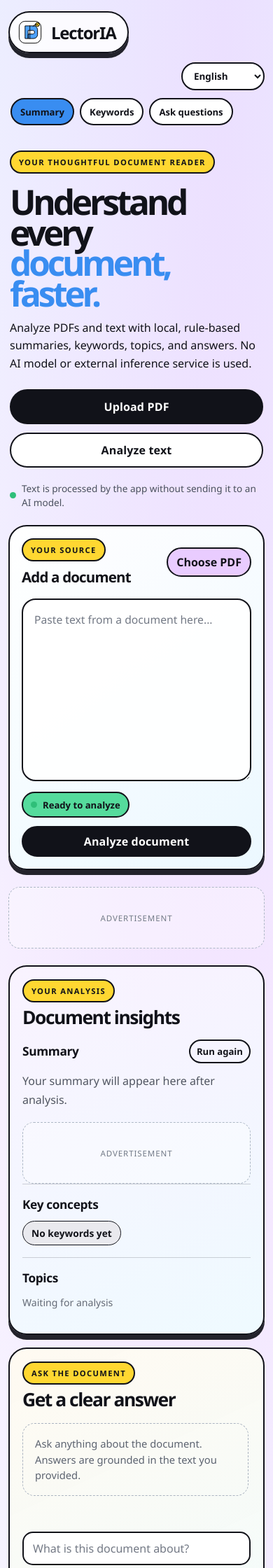
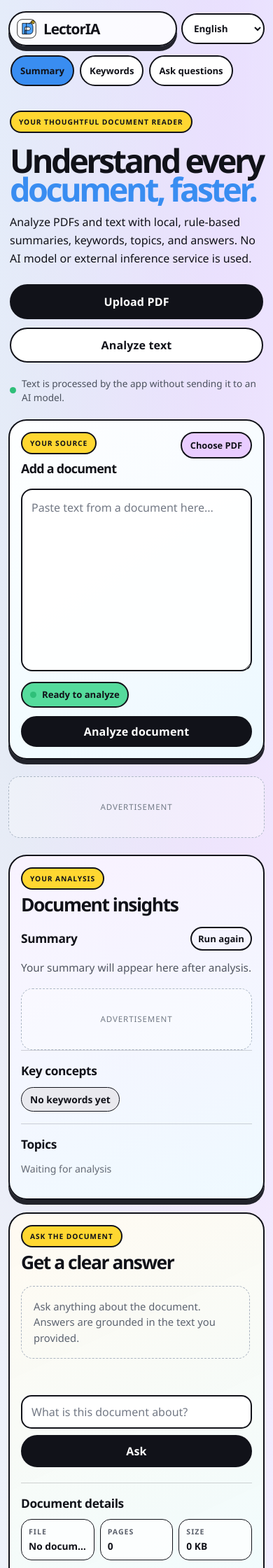
Before and after one commit to MichaelAcostaDev/Lectoriia, a Flask app: page / in a window 390 px wide. Shown: the top 2240 px of the page at 70% size. Run offline with Flask 3, Linux system fonts and the light colour scheme.

Commit message:
Style changes

```diff
--- a/static/style.css
+++ b/static/style.css
@@ -23,15 +23,22 @@ body {
   color: var(--color-carbon);
   background:
     radial-gradient(ellipse at 82% 4%, rgba(233, 204, 255, .54), transparent 34rem),
+    radial-gradient(ellipse at 7% 38%, rgba(85, 219, 156, .12), transparent 28rem),
     linear-gradient(180deg, #edf7ff 0%, #fbf7ff 54%, #f4fbff 100%);
   font-family: "Segoe UI", "Inter", sans-serif;
+  overflow-x: clip;
 }
 
 button, input, textarea, select { font: inherit; }
+button { touch-action: manipulation; }
 button, select { color: inherit; }
 button:focus-visible, input:focus-visible, textarea:focus-visible, select:focus-visible, a:focus-visible {
   outline: 3px solid rgba(57, 141, 241, .48);
   outline-offset: 3px;
+}
+input:focus-visible, textarea:focus-visible {
+  border-color: var(--color-electric-blue);
+  box-shadow: 0 0 0 4px rgba(57, 141, 241, .14);
 }
 img { max-width: 100%; display: block; }
 [hidden] { display: none !important; }
@@ -94,6 +101,7 @@ img { max-width: 100%; display: block; }
   gap: 28px;
   align-items: stretch;
 }
+.hero-section > *, .workspace-grid > *, .panel-header > *, .card-header > * { min-width: 0; }
 .hero-copy { padding: 30px 12px 20px 4px; animation: rise-in .62s .06s both; }
 .eyebrow, .mini-label {
   display: inline-block;
@@ -145,6 +153,7 @@ img { max-width: 100%; display: block; }
   padding: 20px;
   background: linear-gradient(145deg, rgba(255,255,255,.96), rgba(235,249,255,.96));
   animation: rise-in .65s .12s both;
+  transition: transform .22s ease, box-shadow .22s ease;
 }
 .card-header, .panel-header, .block-title-row, .input-footer {
   display: flex;
@@ -205,10 +214,10 @@ textarea::placeholder, input::placeholder { color: #737985; opacity: 1; }
   animation: progress-sweep 1.15s ease-in-out infinite alternate;
 }
 
-.workspace-grid { display: grid; grid-template-columns: minmax(0, 1.18fr) minmax(330px, .82fr); gap: 25px; align-items: start; }
+.workspace-grid { display: grid; grid-template-columns: minmax(0, 1.18fr) minmax(0, .82fr); gap: 25px; align-items: start; }
 .panel { padding: 22px; }
-.results-panel { background: linear-gradient(155deg, rgba(249,242,255,.96), rgba(238,250,255,.96)); animation: rise-in .62s .1s both; }
-.questions-panel { background: linear-gradient(155deg, rgba(255,250,241,.98), rgba(238,252,255,.96)); animation: rise-in .62s .18s both; }
+.results-panel { background: linear-gradient(155deg, rgba(249,242,255,.96), rgba(238,250,255,.96)); animation: rise-in .62s .1s both; transition: transform .22s ease, box-shadow .22s ease; }
+.questions-panel { background: linear-gradient(155deg, rgba(255,250,241,.98), rgba(238,252,255,.96)); animation: rise-in .62s .18s both; transition: transform .22s ease, box-shadow .22s ease; }
 .panel-header { margin-bottom: 17px; }
 .panel-header h2 { margin: 8px 0 0; font-size: clamp(1.65rem, 2.5vw, 2.3rem); letter-spacing: -.055em; line-height: 1.05; }
 .model-badge { max-width: 45%; overflow: hidden; padding: 6px 9px; border-radius: 999px; background: rgba(255,255,255,.78); color: #555b66; font-size: .68rem; text-overflow: ellipsis; white-space: nowrap; }
@@ -245,7 +254,8 @@ textarea::placeholder, input::placeholder { color: #737985; opacity: 1; }
 .skeleton-row { height: 35px; border-radius: 8px; background: linear-gradient(100deg, #e1e4eb 20%, #f5f6f9 45%, #e1e4eb 70%); background-size: 200% 100%; animation: shimmer 1.2s linear infinite; }
 .reference-list { display: flex; flex-wrap: wrap; align-items: center; gap: 6px; margin-top: 12px; }
 .reference-label { margin-right: 2px; color: #555c68; font-size: .75rem; font-weight: 750; }
-.reference-chip { display: inline-flex; padding: 4px 8px; border: 1px solid #9ca3af; border-radius: 999px; color: #343a44; font-size: .73rem; font-weight: 700; }
+.reference-chip { display: inline-flex; padding: 4px 8px; border: 1px solid #9ca3af; border-radius: 999px; color: #343a44; font-size: .73rem; font-weight: 700; transition: background .16s ease, border-color .16s ease, transform .16s ease; }
+.reference-chip:hover { transform: translateY(-1px); border-color: var(--color-electric-blue); background: #eaf4ff; }
 
 .question-history { display: flex; flex-direction: column; gap: 11px; min-height: 145px; max-height: 390px; overflow: auto; padding: 2px 3px 4px 0; scroll-behavior: smooth; }
 .history-empty { margin: 0; padding: 17px; border: 1px dashed #abb4c1; border-radius: 17px; color: #5c6370; font-size: .92rem; line-height: 1.55; }
@@ -296,19 +306,38 @@ textarea::placeholder, input::placeholder { color: #737985; opacity: 1; }
 
 @media (max-width: 980px) {
   .hero-section { grid-template-columns: 1fr 1fr; gap: 20px; }
-  .workspace-grid { grid-template-columns: minmax(0, 1.1fr) minmax(290px, .9fr); gap: 18px; }
+  .workspace-grid { grid-template-columns: minmax(0, 1.1fr) minmax(0, .9fr); gap: 18px; }
   .header-tools { align-items: flex-end; flex-direction: column-reverse; gap: 8px; }
   .nav-pill { padding-inline: 12px; }
 }
 
 @media (max-width: 760px) {
   .page-shell { width: min(100% - 32px, 620px); padding-top: 16px; }
-  .topbar { align-items: flex-start; flex-direction: column; gap: 13px; margin-bottom: 22px; }
-  .brand { align-self: flex-start; }
-  .header-tools { width: 100%; align-items: center; flex-direction: row; justify-content: space-between; }
-  .nav { flex-wrap: nowrap; max-width: calc(100% - 115px); overflow-x: auto; padding: 3px 3px 6px; }
-  .nav-pill { flex: 0 0 auto; min-height: 39px; padding: 8px 12px; font-size: .82rem; }
-  .language-picker select { min-height: 39px; font-size: .84rem; }
+  .topbar {
+    display: grid;
+    grid-template-columns: minmax(0, 1fr) auto;
+    align-items: center;
+    gap: 12px 8px;
+    margin-bottom: 20px;
+  }
+  .brand { align-self: center; }
+  .header-tools { display: contents; }
+  .nav {
+    grid-column: 1 / -1;
+    grid-row: 2;
+    flex-wrap: nowrap;
+    width: 100%;
+    max-width: 100%;
+    overflow-x: auto;
+    padding: 3px 3px 7px;
+    scrollbar-width: none;
+    overscroll-behavior-x: contain;
+    -webkit-overflow-scrolling: touch;
+  }
+  .nav::-webkit-scrollbar { display: none; }
+  .language-picker { grid-column: 2; grid-row: 1; justify-self: end; }
+  .nav-pill { flex: 0 0 auto; min-height: 44px; padding: 8px 12px; font-size: .82rem; }
+  .language-picker select { min-height: 44px; font-size: .84rem; }
   .hero-section, .workspace-grid { grid-template-columns: 1fr; }
   .hero-copy { padding: 8px 2px 2px; }
   .hero-copy h1 { font-size: clamp(3.1rem, 11vw, 5rem); }
@@ -321,10 +350,20 @@ textarea::placeholder, input::placeholder { color: #737985; opacity: 1; }
 
 @media (max-width: 440px) {
   .page-shell { width: calc(100% - 24px); }
-  .header-tools { align-items: flex-start; flex-direction: column-reverse; }
-  .nav { max-width: 100%; width: 100%; }
-  .language-picker { align-self: flex-end; }
-  .hero-copy h1 { letter-spacing: -.085em; }
+  .topbar { gap: 10px 6px; }
+  .brand { gap: 7px; padding: 6px 12px 6px 7px; }
+  .brand-mark { width: 34px; height: 34px; }
+  .brand-name { font-size: 1.3rem; }
+  .hero-copy h1 { font-size: clamp(2.85rem, 12vw, 3.6rem); letter-spacing: -.075em; }
+  .eyebrow, .mini-label { max-width: 100%; font-size: .64rem; letter-spacing: .09em; }
+  .input-card, .panel { padding: 16px; }
+  textarea { min-height: 180px; padding: 13px; border-radius: 16px; font-size: 16px; }
+  .card-header { align-items: flex-start; }
+  .card-header h2 { font-size: 1.12rem; }
+  .tiny-button { max-width: 45%; font-size: .8rem; }
+  .panel-header h2 { font-size: 1.65rem; }
+  .model-badge { max-width: 42%; font-size: .62rem; }
+  .result-text { font-size: .96rem; line-height: 1.65; }
   .hero-actions .button { flex: 1 1 100%; }
   .input-footer { align-items: stretch; flex-direction: column; }
   .input-footer .button { width: 100%; }
@@ -335,6 +374,23 @@ textarea::placeholder, input::placeholder { color: #737985; opacity: 1; }
   .site-footer small { grid-column: auto; }
 }
 
+@media (hover: hover) and (pointer: fine) {
+  .input-card:hover, .results-panel:hover, .questions-panel:hover {
+    transform: translateY(-2px);
+    box-shadow: 0 10px 0 rgba(17, 18, 25, .9);
+  }
+}
+
+@media (max-width: 360px) {
+  .page-shell { width: calc(100% - 20px); }
+  .nav { gap: 5px; }
+  .nav-pill { padding-inline: 10px; font-size: .76rem; }
+  .language-picker select { padding-inline: 9px 24px; }
+  .score-row { grid-template-columns: minmax(58px, .55fr) minmax(35px, 1fr) 34px; gap: 6px; }
+  .score-row label { font-size: .78rem; }
+  .reference-chip { padding-inline: 6px; }
+}
+
 @media (prefers-reduced-motion: reduce) {
   *, *::before, *::after {
     scroll-behavior: auto !important;
```
